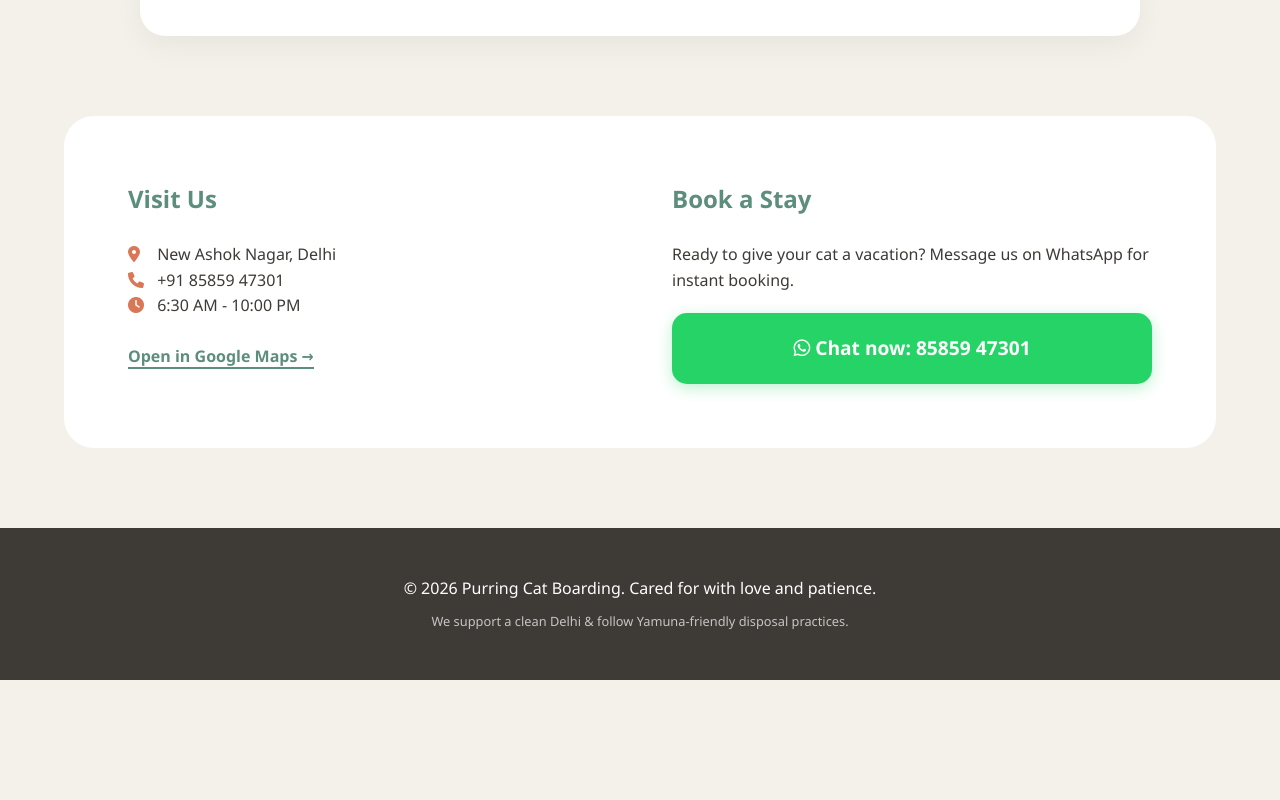
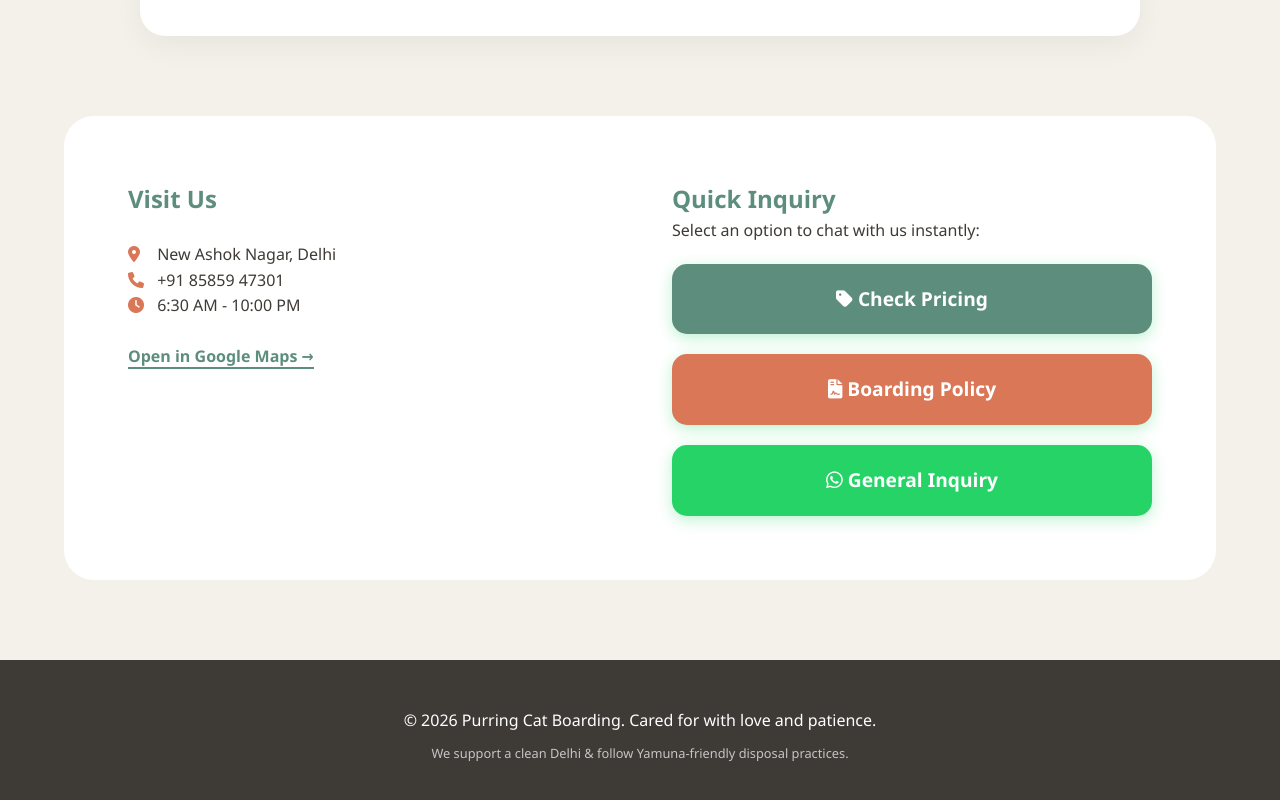
Before and after one commit to lifeon25/CatBoarding, a plain HTML site: page index.html in a window 1280 px wide. Shown: the part 3082-3882 px from the top of the page. Before the commit the page ends 3762 px from the top, so only its background shows below. Drawn offline with Linux system fonts and the light colour scheme.

Commit message:
index.html

```diff
--- a/index.html
+++ b/index.html
@@ -278,10 +278,22 @@
         </div>
 
         <div class="contact-action">
-            <h2 style="margin-bottom: 1.5rem; color: var(--primary);">Book a Stay</h2>
-            <p>Ready to give your cat a vacation? Message us on WhatsApp for instant booking.</p>
-            <a href="https://wa.me/918585947301?text=Hi!%20I'd%20like%20to%20book%20a%20stay%20for%20my%20cat." class="whatsapp-btn">
-                <i class="fab fa-whatsapp"></i> Chat now: 85859 47301
+    <h2 style="color: var(--primary);">Quick Inquiry</h2>
+    <p>Select an option to chat with us instantly:</p>
+
+    <a href="https://wa.me/918585947301?text=Hi!%20What%20are%20your%20current%20boarding%20rates?" class="whatsapp-btn" style="background-color: #5d8e7d; margin-bottom: 10px;">
+        <i class="fas fa-tag"></i> Check Pricing
+    </a>
+
+    <a href="https://wa.me/918585947301?text=Hi!%20I%20have%20questions%20about%20your%20Boarding%20Policy." class="whatsapp-btn" style="background-color: #d97757; margin-bottom: 10px;">
+        <i class="fas fa-file-contract"></i> Boarding Policy
+    </a>
+
+    <a href="https://wa.me/918585947301?text=Hi!%20I%20want%20to%20check%20availability%20for%20my%20cat." class="whatsapp-btn">
+        <i class="fab fa-whatsapp"></i> General Inquiry
+    </a>
+</div>
+
             </a>
         </div>
     </section>
```
